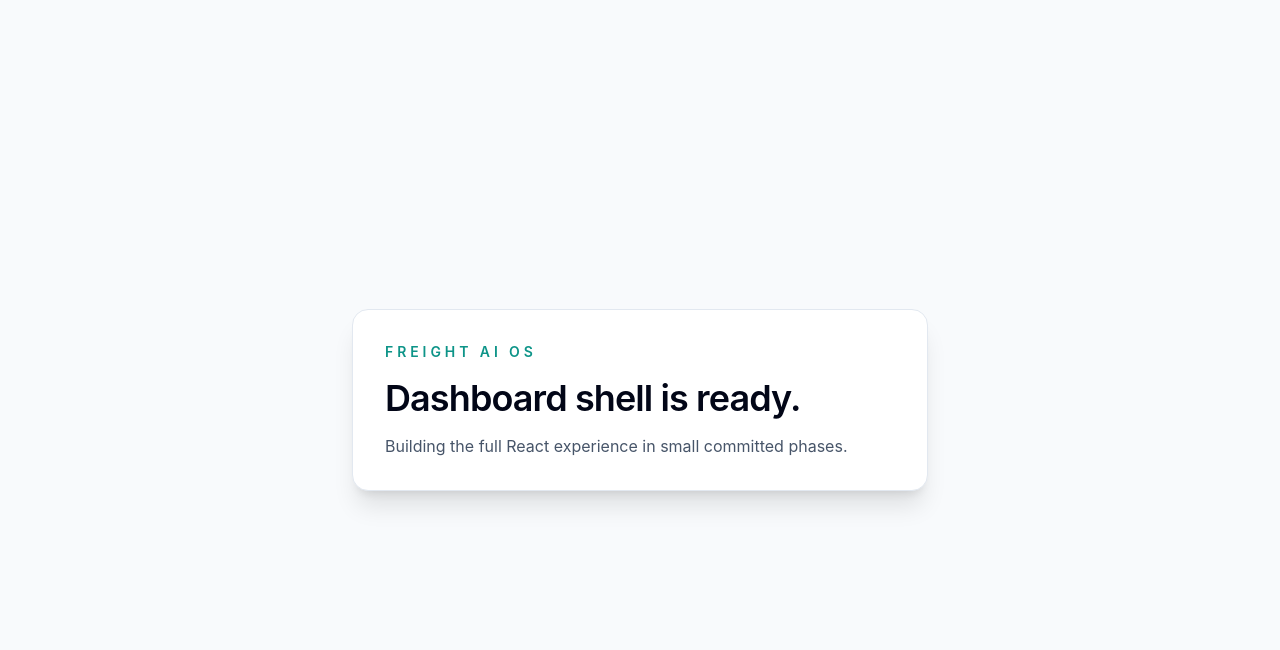
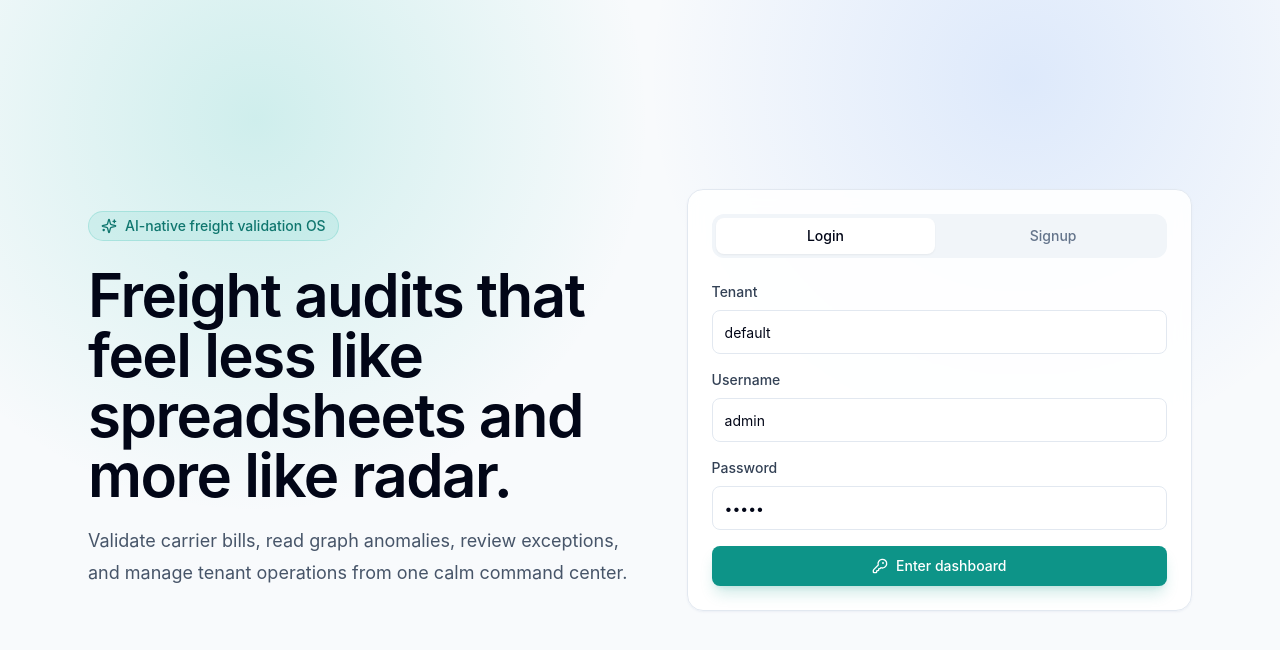
Before and after one commit to smitzo/Finance_Agent, a React (Vite) app in the folder frontend/: page / in a window 1280 px wide. Shown: the top 650 px of the page. Built offline with nearby package versions, Linux system fonts and the light colour scheme.

Commit message:
Build login signup screen

```diff
--- a/frontend/src/App.tsx
+++ b/frontend/src/App.tsx
@@ -1,4 +1,13 @@
+import { useAuth } from "./context/AuthContext";
+import { AuthScreen } from "./features/auth/AuthScreen";
+
 export function App() {
+  const { session } = useAuth();
+
+  if (!session) {
+    return <AuthScreen />;
+  }
+
   return (
     <main className="min-h-screen bg-slate-50 text-slate-950 transition-colors dark:bg-zinc-950 dark:text-zinc-50">
       <div className="mx-auto flex min-h-screen max-w-7xl items-center justify-center px-6">
--- /dev/null
+++ b/frontend/src/features/auth/AuthScreen.tsx
@@ -0,0 +1,73 @@
+import { KeyRound, Sparkles, UserPlus } from "lucide-react";
+import { useState } from "react";
+import { useAuth } from "../../context/AuthContext";
+import { Button } from "../../components/ui/Button";
+import { Card, CardBody } from "../../components/ui/Card";
+import { Input } from "../../components/ui/Input";
+import type { AuthMode } from "../../types";
+
+export function AuthScreen() {
+  const { login } = useAuth();
+  const [mode, setMode] = useState<AuthMode>("login");
+  const [username, setUsername] = useState("admin");
+  const [password, setPassword] = useState("admin");
+  const [tenantId, setTenantId] = useState("default");
+
+  function submit(event: React.FormEvent) {
+    event.preventDefault();
+    login({ username, password, tenantId });
+  }
+
+  return (
+    <main className="relative min-h-screen overflow-hidden bg-slate-50 text-slate-950 dark:bg-zinc-950 dark:text-white">
+      <div className="absolute inset-0 bg-[radial-gradient(circle_at_20%_15%,rgba(20,184,166,0.18),transparent_32%),radial-gradient(circle_at_80%_10%,rgba(59,130,246,0.14),transparent_30%)]" />
+      <div className="relative mx-auto grid min-h-screen max-w-6xl items-center gap-10 px-6 py-10 lg:grid-cols-[1.05fr_0.95fr]">
+        <section>
+          <div className="inline-flex items-center gap-2 rounded-full border border-teal-500/20 bg-teal-500/10 px-3 py-1 text-sm font-medium text-teal-700 dark:text-teal-200">
+            <Sparkles className="h-4 w-4" />
+            AI-native freight validation OS
+          </div>
+          <h1 className="mt-6 max-w-2xl text-5xl font-semibold tracking-tight md:text-6xl">
+            Freight audits that feel less like spreadsheets and more like radar.
+          </h1>
+          <p className="mt-5 max-w-xl text-lg leading-8 text-slate-600 dark:text-zinc-300">
+            Validate carrier bills, read graph anomalies, review exceptions, and manage tenant operations from one calm command center.
+          </p>
+        </section>
+
+        <Card className="shadow-glow">
+          <CardBody className="p-6">
+            <div className="grid grid-cols-2 gap-2 rounded-xl bg-slate-100 p-1 dark:bg-white/10">
+              <button
+                className={`rounded-lg px-3 py-2 text-sm font-medium transition ${mode === "login" ? "bg-white shadow-sm dark:bg-zinc-900" : "text-slate-500 dark:text-zinc-400"}`}
+                onClick={() => setMode("login")}
+              >
+                Login
+              </button>
+              <button
+                className={`rounded-lg px-3 py-2 text-sm font-medium transition ${mode === "signup" ? "bg-white shadow-sm dark:bg-zinc-900" : "text-slate-500 dark:text-zinc-400"}`}
+                onClick={() => setMode("signup")}
+              >
+                Signup
+              </button>
+            </div>
+
+            <form className="mt-6 grid gap-4" onSubmit={submit}>
+              <Input label="Tenant" value={tenantId} onChange={(event) => setTenantId(event.target.value)} />
+              <Input label="Username" value={username} onChange={(event) => setUsername(event.target.value)} />
+              <Input label="Password" type="password" value={password} onChange={(event) => setPassword(event.target.value)} />
+              {mode === "signup" ? (
+                <p className="rounded-xl bg-amber-50 p-3 text-sm text-amber-800 dark:bg-amber-400/10 dark:text-amber-100">
+                  Signup creates a local session for now. Use admin/admin for full backend access until DB users are enabled.
+                </p>
+              ) : null}
+              <Button icon={mode === "login" ? <KeyRound className="h-4 w-4" /> : <UserPlus className="h-4 w-4" />} type="submit">
+                {mode === "login" ? "Enter dashboard" : "Create workspace"}
+              </Button>
+            </form>
+          </CardBody>
+        </Card>
+      </div>
+    </main>
+  );
+}
```
